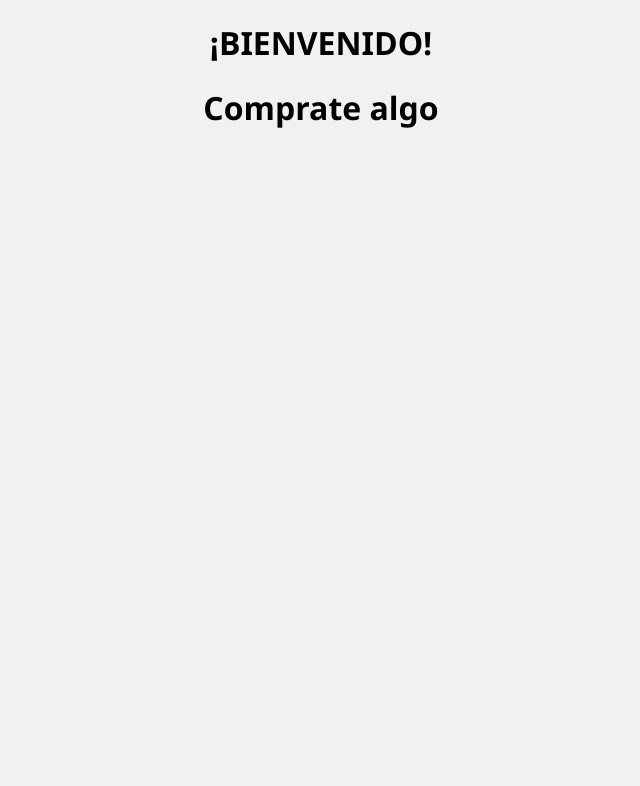
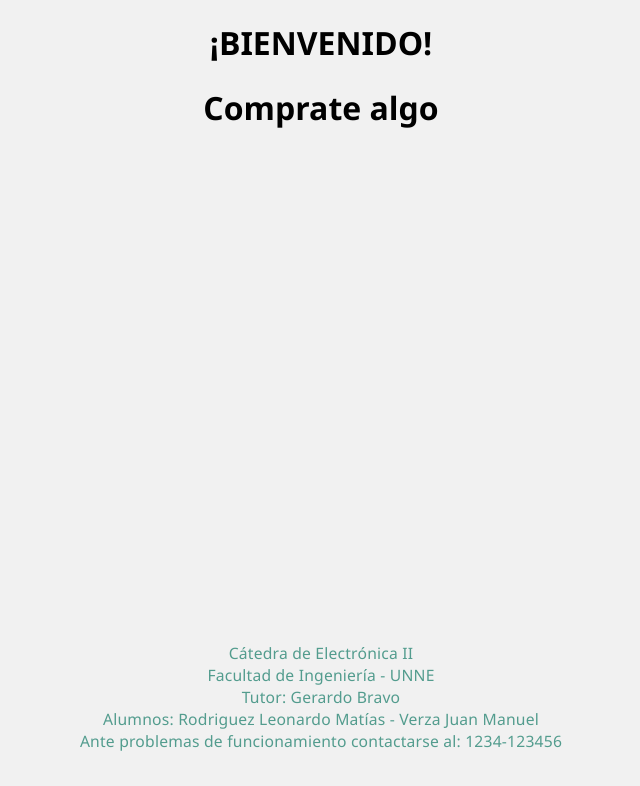
Before and after one commit to LEOESP32/Pagina_simulando_teclado, a website: page Client/index.html in a window 1280 px wide. Shown: the whole page, without its empty margins (319-959 px from the left). Drawn offline with Linux system fonts and the light colour scheme.

Commit message:
pie de pagina

```diff
--- a/Client/index.html
+++ b/Client/index.html
@@ -18,5 +18,12 @@
     <div class="product-container-horizontal" id="product-container-horizontal"></div>
     <div id="button-checkout"></div>
     <script src="index.js"></script>
+    <footer class="footer-snacko">
+        Cátedra de Electrónica II<br>
+        Facultad de Ingeniería - UNNE<br>
+        Tutor: Gerardo Bravo<br>
+        Alumnos: Rodriguez Leonardo Matías - Verza Juan Manuel<br>
+        Ante problemas de funcionamiento contactarse al: 1234-123456
+    </footer>
 </body>
 </html>
--- a/Client/style.css
+++ b/Client/style.css
@@ -182,3 +182,14 @@ body {
     padding: 10px 0;
   }
 }
+
+/* Pie de página personalizado */
+.footer-snacko {
+    text-align: center;
+    color: #388e7d;
+    font-size: 0.98rem;
+    margin: 32px 0 12px 0;
+    padding: 12px 0 0 0;
+    opacity: 0.85;
+    letter-spacing: 0.2px;
+}
```
